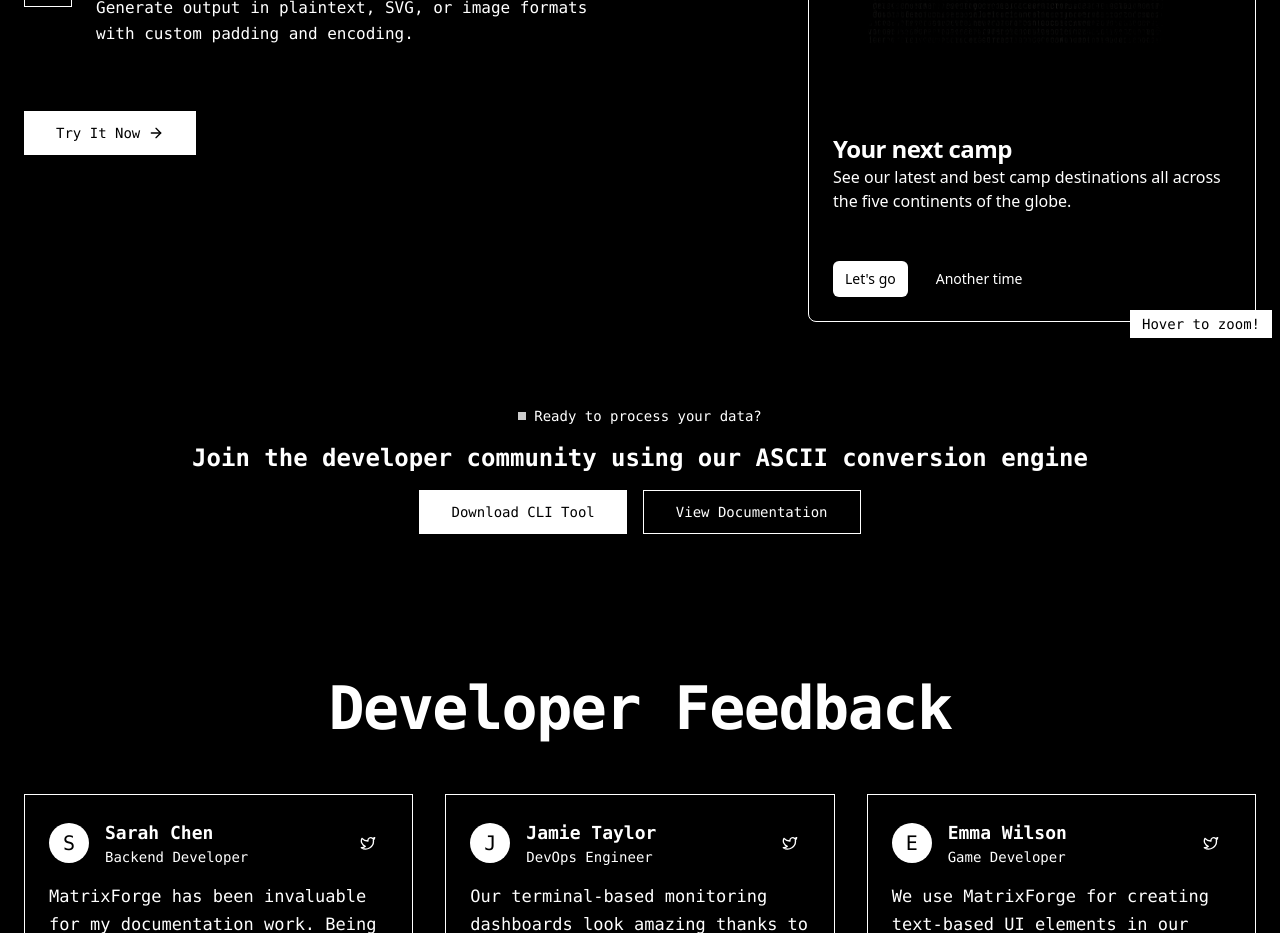
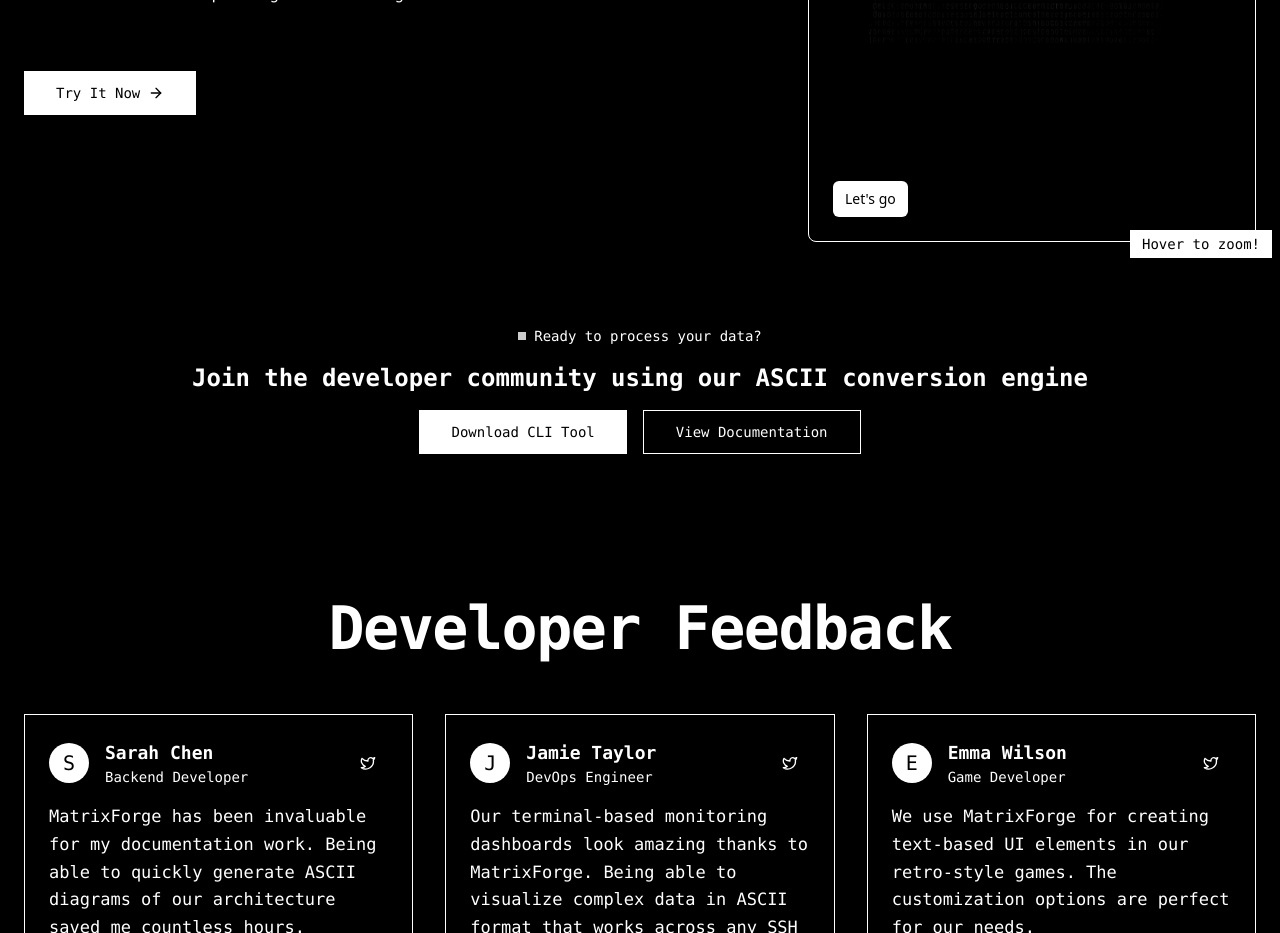
Before and after one commit to KingTroy125/MatrixForge, a Next.js app: page / in a window 1280 px wide. Shown: the part 2740-3673 px from the top of the page. Built offline with nearby package versions, Linux system fonts and the light colour scheme.

Commit message:
Updated lens-demo.tsx

```diff
--- a/components/lens-demo.tsx
+++ b/components/lens-demo.tsx
@@ -19,14 +19,14 @@ export function LensDemo() {
         </Lens>
       </CardHeader>
       <CardContent className="p-3 sm:p-6 pt-0">
-        <CardTitle className="text-lg sm:text-2xl">Your next camp</CardTitle>
+        <CardTitle className="text-lg sm:text-2xl"></CardTitle>
         <CardDescription className="text-sm sm:text-base">
-          See our latest and best camp destinations all across the five continents of the globe.
+
         </CardDescription>
       </CardContent>
       <CardFooter className="space-x-2 sm:space-x-4 p-3 sm:p-6 pt-0">
         <Button size="sm" className="text-xs sm:text-sm">{"Let's go"}</Button>
-        <Button variant="secondary" size="sm" className="text-xs sm:text-sm">Another time</Button>
+        <Button variant="secondary" size="sm" className="text-xs sm:text-sm"></Button>
       </CardFooter>
     </Card>
   )
```
